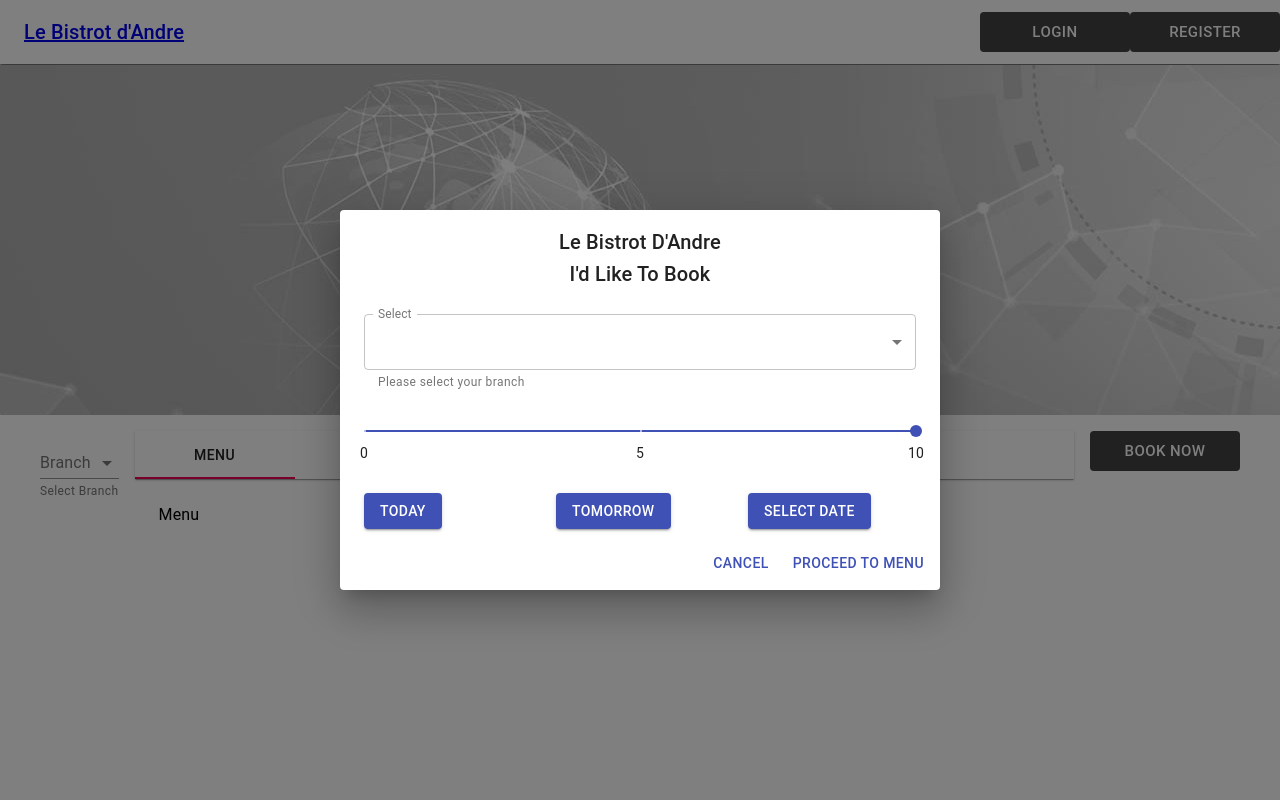
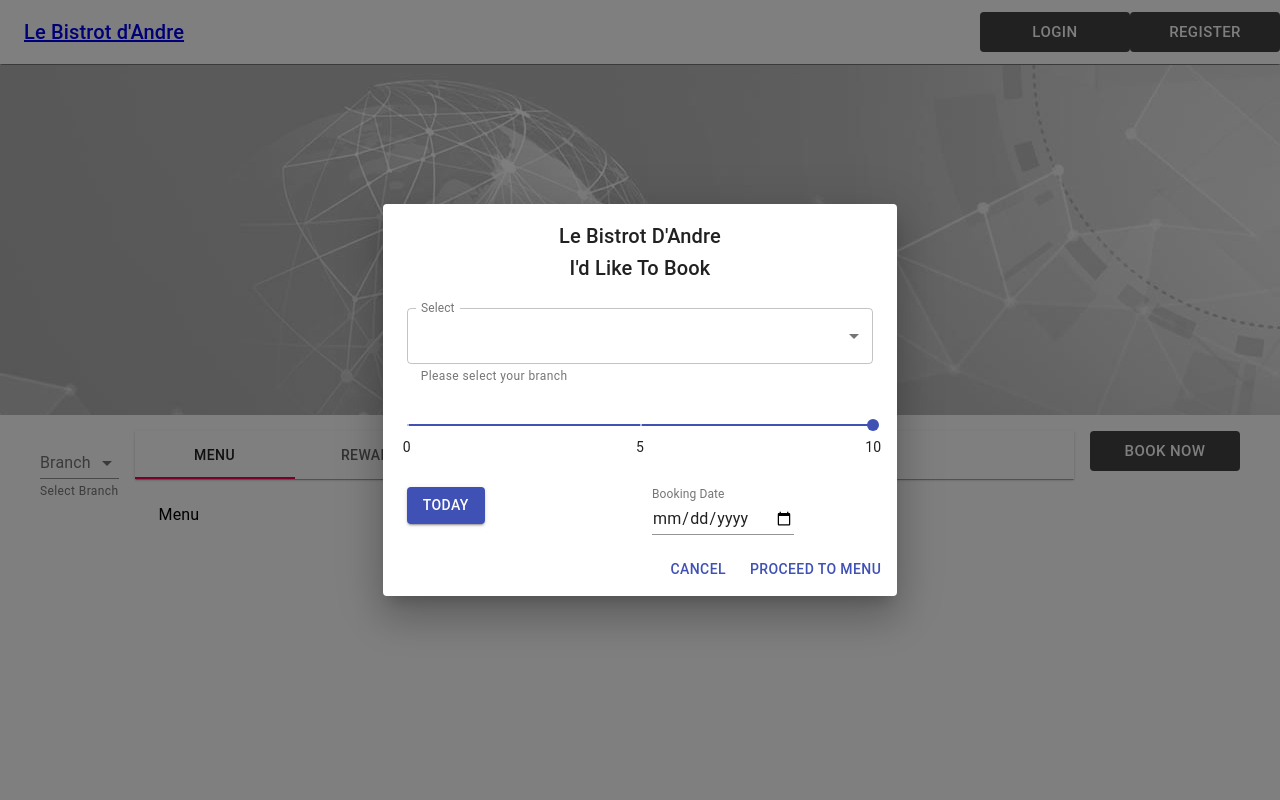
Before and after one commit to atab7/SES_1B_Group2, a React (Create React App) app in the folder eRestaurant/frontend/: page / in a window 1280 px wide. Both pictures are taken after a click on the button "BOOK NOW". Shown: the top 800 px of the page. Built offline with nearby package versions, Linux system fonts and the light colour scheme.

Commit message:
Added date selection for booking, follows same format as user window's date format

```diff
--- a/eRestaurant/frontend/src/components/HomePage.js
+++ b/eRestaurant/frontend/src/components/HomePage.js
@@ -262,20 +262,22 @@
                             valueLabelDisplay="auto"
                              />
                           </Grid>
-                          <Grid item xs={4}>
+                          <Grid item xs={6}>
                             <Button variant="contained" color="primary">
                               Today
                             </Button>
                           </Grid>
-                          <Grid item xs={4}>
-                            <Button variant="contained" color="primary">
-                              Tomorrow
-                            </Button>
-                          </Grid>
-                          <Grid item xs={4}>
-                            <Button variant="contained" color="primary">
-                              Select Date
-                            </Button>
+                          <Grid item xs={6}>
+                          <TextField
+                              id="date"
+                              label="Booking Date"
+                              type="date"
+                              defaultValue="values.someDate"
+                              className={classes.textField}
+                              InputLabelProps={{
+                                shrink: true,
+                              }}
+                            />
                           </Grid>
                         </Grid>
                        </form>
```
